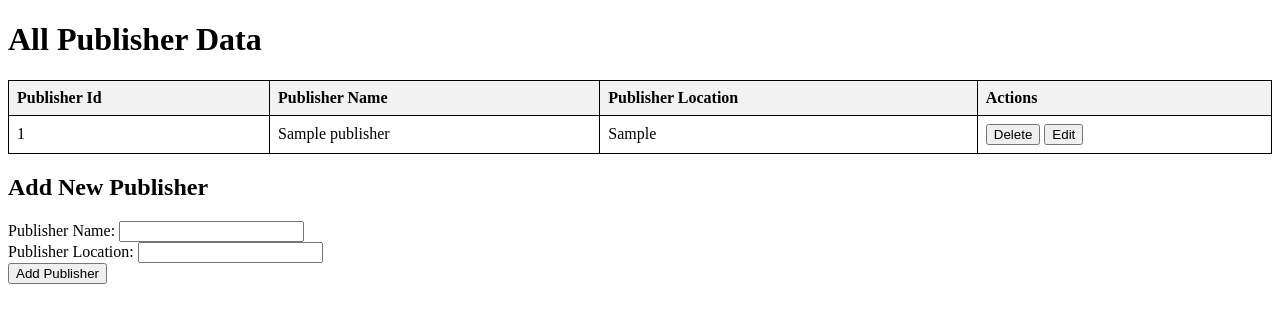
After one commit to mdaniyalk/bookstore, a Django app: page /all_publisher/ in a window 1280 px wide. The commit adds this page. Shown: the top 323 px of the page. Run offline with Django 4.2, Linux system fonts and the light colour scheme; tables that the repository leaves empty hold one stand-in row (values such as "Sample post").

Commit message:
add some update

```diff
--- a/bookstore/settings.py
+++ b/bookstore/settings.py
@@ -15,6 +15,7 @@ from pathlib import Path
 # Build paths inside the project like this: BASE_DIR / 'subdir'.
 BASE_DIR = Path(__file__).resolve().parent.parent
 
+APPEND_SLASH = False
 
 # Quick-start development settings - unsuitable for production
 # See https://docs.djangoproject.com/en/4.1/howto/deployment/checklist/
@@ -25,7 +26,7 @@ SECRET_KEY = 'django-insecure-yxlwvh2sg$4fjtg7dws9wrz296v(!%9t(1eg(v%^%v5!gxum_2
 # SECURITY WARNING: don't run with debug turned on in production!
 DEBUG = True
 
-ALLOWED_HOSTS = []
+ALLOWED_HOSTS = ["0.0.0.0"]
 
 
 # Application definition
--- a/bookstore/urls.py
+++ b/bookstore/urls.py
@@ -16,6 +16,20 @@ Including another URLconf
 from django.contrib import admin
 from django.urls import path
 
+from bookstore_api.views import *
+
 urlpatterns = [
+    path('', home_view, name='home'),
     path('admin/', admin.site.urls),
+    path('add_writer/', addWriter, name='add_writer'),
+    path('add_writer', addWriter, name='add_writer_post'),
+    path('add_book/', addBook, name='add_book'),
+    path('add_book', addBook, name='add_book_post'),
+    path('add_publisher/', addPublisher, name='add_publisher'),
+    path('add_publisher', addPublisher, name='add_publisher_post'),
+    path('add_transaction/', addTransaction, name='add_transaction'),
+    path('add_transaction', addTransaction, name='add_transaction_post'),
+
+    path('all_writer/', all_writer, name='all_writer'),
+    path('all_publisher/', all_publisher, name='all_publisher'),
 ]
--- a/bookstore_api/models.py
+++ b/bookstore_api/models.py
@@ -1,31 +1,8 @@
 from django.db import models
-
-class IDPrimaryKey(models.CharField):
-    def __init__(self, prefix='', *args, **kwargs):
-        kwargs['max_length'] = 12
-        kwargs['primary_key'] = True
-        kwargs.setdefault('default', self.generate_default_value)
-        super().__init__(*args, **kwargs)
-        self.prefix = prefix
-
-    def generate_default_value(self):
-        # Generate the default primary key value
-        last_obj = self.model.objects.order_by('-id').first()
-        if last_obj:
-            last_id = int(last_obj.id[len(self.prefix):])
-            new_id = last_id + 1
-        else:
-            new_id = 1
-        return f'{self.prefix}{new_id:05}'
-
-    def pre_save(self, model_instance, add):
-        value = super().pre_save(model_instance, add)
-        if not value:
-            return self.generate_default_value()
-        return value
+from django.db.models import CharField
 
 class Address(models.Model):
-    addressId = IDPrimaryKey(prefix='Add')
+    addressId = models.AutoField(primary_key=True)
     streetName = models.TextField()
     buildingNum = models.IntegerField()
     regency = models.TextField()
@@ -34,7 +11,7 @@ class Address(models.Model):
         db_table = 'address'
 
 class Staff(models.Model):
-    staffId = IDPrimaryKey(prefix='Sta')
+    staffId = models.AutoField(primary_key=True)
     name = models.TextField()
     addressId = models.ForeignKey(Address, on_delete=models.SET_NULL, null=True)
     phoneNum = models.TextField()
@@ -45,7 +22,7 @@ class Staff(models.Model):
         db_table = 'staff'
 
 class Customer(models.Model):
-    customerId = IDPrimaryKey(prefix='Cus')
+    customerId = models.AutoField(primary_key=True)
     name = models.TextField()
     addressId = models.ForeignKey(Address, on_delete=models.SET_NULL, null=True)
     phoneNum = models.TextField()
@@ -54,20 +31,20 @@ class Customer(models.Model):
         db_table = 'customer'
 
 class Publisher(models.Model):
-    publisherId = IDPrimaryKey(prefix='Pub')
+    publisherId = models.AutoField(primary_key=True)
     publisherName = models.TextField()
     publisherLocation = models.TextField()
     class Meta:
         db_table = 'publisher'
 
 class Writer(models.Model):
-    writerId = IDPrimaryKey(prefix='Wri')
+    writerId = models.AutoField(primary_key=True)
     writerName = models.TextField()
     class Meta:
         db_table = 'writer'
 
 class Book(models.Model):
-    bookId = IDPrimaryKey(prefix='Boo')
+    bookId = models.AutoField(primary_key=True)
     title = models.TextField()
     descriptions = models.TextField()
     yearPublished = models.DateTimeField(null=True)
@@ -78,21 +55,21 @@ class Book(models.Model):
         db_table = 'book'
 
 class Store(models.Model):
-    storeId = IDPrimaryKey(prefix='Sto')
+    storeId = models.AutoField(primary_key=True)
     staffId = models.ForeignKey(Staff, on_delete=models.SET_NULL, null=True)
     addressId = models.ForeignKey(Address, on_delete=models.SET_NULL, null=True)
     class Meta:
         db_table = 'store'
 
 class Inventory(models.Model):
-    inventoryId = IDPrimaryKey(prefix='Inv')
+    inventoryId = models.AutoField(primary_key=True)
     storeId = models.ForeignKey(Store, on_delete=models.SET_NULL, null=True)
     bookId = models.ForeignKey(Book, on_delete=models.SET_NULL, null=True)
     class Meta:
         db_table = 'inventory'
 
 class Payment(models.Model):
-    paymentId = IDPrimaryKey(prefix='Pym')
+    paymentId = models.AutoField(primary_key=True)
     method = models.TextField()
     value = models.FloatField()
     staffId = models.ForeignKey(Staff, on_delete=models.SET_NULL, null=True)
@@ -100,7 +77,7 @@ class Payment(models.Model):
         db_table = 'payment'
 
 class Transaction(models.Model):
-    transactionId = IDPrimaryKey(prefix='Sto')
+    transactionId = models.AutoField(primary_key=True)
     time = models.DateTimeField(null=True)
     paymentId = models.ForeignKey(Payment, on_delete=models.SET_NULL, null=True)
     customerId = models.ForeignKey(Customer, on_delete=models.SET_NULL, null=True)
--- /dev/null
+++ b/bookstore_api/templates/all_publisher.html
@@ -0,0 +1,70 @@
+<!DOCTYPE html>
+<html>
+<head>
+  <title>All Publisher</title>
+  <style>
+    table {
+      border-collapse: collapse;
+      width: 100%;
+    }
+
+    th, td {
+      border: 1px solid black;
+      padding: 8px;
+      text-align: left;
+    }
+
+    th {
+      background-color: #f2f2f2;
+    }
+
+    .form-container {
+      margin-top: 20px;
+    }
+  </style>
+</head>
+<body>
+  <h1>All Publisher Data</h1>
+
+  <table>
+    <tr>
+      <th>Publisher Id</th>
+      <th>Publisher Name</th>
+      <th>Publisher Location</th>
+      <!-- Add more table headers for additional fields -->
+      <th>Actions</th>
+    </tr>
+    {% for p in publisher %}
+    <tr>
+      <td>{{ p.publisherId }}</td>
+      <td>{{ p.publisherName }}</td>
+      <td>{{ p.publisherLocation }}</td>
+      <!-- Add more table cells for additional fields -->
+      <td>
+        <form class="form-container" action="{% url 'delete_publisher' p.publisherId %}" method="post" style="display: inline;">
+          {% csrf_token %}
+          <input type="hidden" name="_method" value="DELETE">
+          <button type="submit">Delete</button>
+        </form>
+        <form class="form-container" action="{% url 'edit_publisher' p.publisherId %}" method="get" style="display: inline;">
+          <button type="submit">Edit</button>
+        </form>
+      </td>
+    </tr>
+    {% endfor %}
+  </table>
+
+  <h2>Add New Publisher</h2>
+  <form class="form-container" action="{% url 'add_publisher' %}" method="post">
+    {% csrf_token %}
+    <label for="publisher_name">Publisher Name:</label>
+    <input type="text" id="publisher_name" name="publisher_name" required>
+    <br>
+    <label for="publisher_location">Publisher Location:</label>
+    <input type="text" id="publisher_location" name="publisher_location" required>
+    <br>
+    <!-- Add more input fields for additional data -->
+    <button type="submit">Add Publisher</button>
+  </form>
+</body>
+</html>
--- a/bookstore_api/views.py
+++ b/bookstore_api/views.py
@@ -1,7 +1,17 @@
 from django.shortcuts import render
 from bookstore_api.models import *
+from django.urls import reverse
 
 import datetime
+
+def home_view(request):
+    tmp_context = {
+        'urls': ['add_book', 'add_publisher', 'add_transaction', 'add_writer', 'all_writer', 'all_publisher'],
+        'data': ['Add New Book', 'Add New Publisher', 'Add New Transaction', 'Add New Writer', 'View All Writer', 'View All Publisher'],
+
+    }
+    context = {'data' : [{'url': tmp_context['urls'][i], 'data': tmp_context['data'][i]} for i in range(len(tmp_context['data']))]  }
+    return render(request, 'home.html', context)
 
 
 def staff_detail(request, staffId):
@@ -137,6 +147,24 @@ def get_inventory_id(storeId, bookId):
     except Inventory.DoesNotExist:
         return None
 
+def get_publisher_id(name):
+    try:
+        publisher = Publisher.objects.get(publisherName=name)
+        return publisher.publisherId
+    except publisher.DoesNotExist:
+        return None
+
+def get_writer_id(name):
+    try:
+        writer = Writer.objects.get(writerName=name)
+        return writer.writerId
+    except writer.DoesNotExist:
+        return None
+
+def get_datetime_from_year(year):
+    datetime_value = datetime.datetime(int(year), 1, 1)
+    return datetime_value
+
 
 def addTransaction(request):
     if request.method == 'POST':
@@ -166,5 +194,73 @@ def addTransaction(request):
                                    customerId = customerId,
                                    inventoryId = inventoryId
                                    )
-        return render(request, 'success.html')
+        return home_view(request)
     return render(request, 'add_transaction.html')
+
+def addBook(request):
+    if request.method == 'POST':
+        title = request.POST['title']
+        descriptions = request.POST['descriptions']
+        yearPublished = request.POST['yearPublished']
+        yearPublished = get_datetime_from_year(yearPublished)
+        publisher = request.POST['publisher']
+        publisherId = get_publisher_id(publisher)
+        publisherId = Publisher.objects.get(pk=publisherId)
+        writer = request.POST['writer']
+        writerId = get_writer_id(writer)
+        writerId = Writer.objects.get(pk=writerId)
+        edition = int(request.POST['edition'])
+
+        Book.objects.create(title=title,
+                            descriptions=descriptions,
+                            yearPublished = yearPublished,
+                            publisherId = publisherId,
+                            writerId = writerId,
+                            bookEdition = edition
+                            )
+        return home_view(request)
+    return render(request, 'add_book.html')
+
+def addPublisher(request):
+    if request.method == 'POST':
+        publisherName = request.POST['publisherName']
+        publisherLocation = request.POST['publisherLocation']
+
+        Publisher.objects.create(publisherName = publisherName,
+                                 publisherLocation = publisherLocation)
+        return home_view(request)
+    return render(request, 'add_publisher.html')
+
+def addWriter(request):
+    if request.method == 'POST':
+        writerName = request.POST['writerName']
+        writer = Writer(writerName=writerName)
+        writer.save(force_insert=True)
+        return home_view(request)
+    return render(request, 'add_writer.html')
+
+
+
+def all_writer(request):
+
+    writer_obj = Writer.objects.filter()
+
+    context = {
+
+        "writer": writer_obj,
+
+    }
+
+    return render(request, "all_writer.html", context)
+
+def all_publisher(request):
+
+    publisher_obj = Publisher.objects.filter()
+
+    context = {
+
+        "publisher": publisher_obj,
+
+    }
+
+    return render(request, "all_publisher.html", context)
```
Also changed, not shown: bookstore_api/templates/add_book.html (renamed from bookstore/templates/add_book.html, +4 -4 lines), bookstore_api/templates/add_publisher.html (added, +20 -0 lines), bookstore_api/templates/add_writer.html (added, +17 -0 lines), bookstore_api/templates/all_writer.html (added, +40 -0 lines), bookstore_api/templates/home.html (added, +31 -0 lines), bookstore_api/templates/success.html (added, +7 -0 lines), bookstore_api/migrations/0001_initial.py, bookstore_api/templates/add_transaction.html (renamed from bookstore/templates/add_transaction.html), bookstore_api/templates/all_transaction.html (renamed from bookstore/templates/all_transaction.html), bookstore_api/templates/base.html (renamed from bookstore/templates/base.html).
